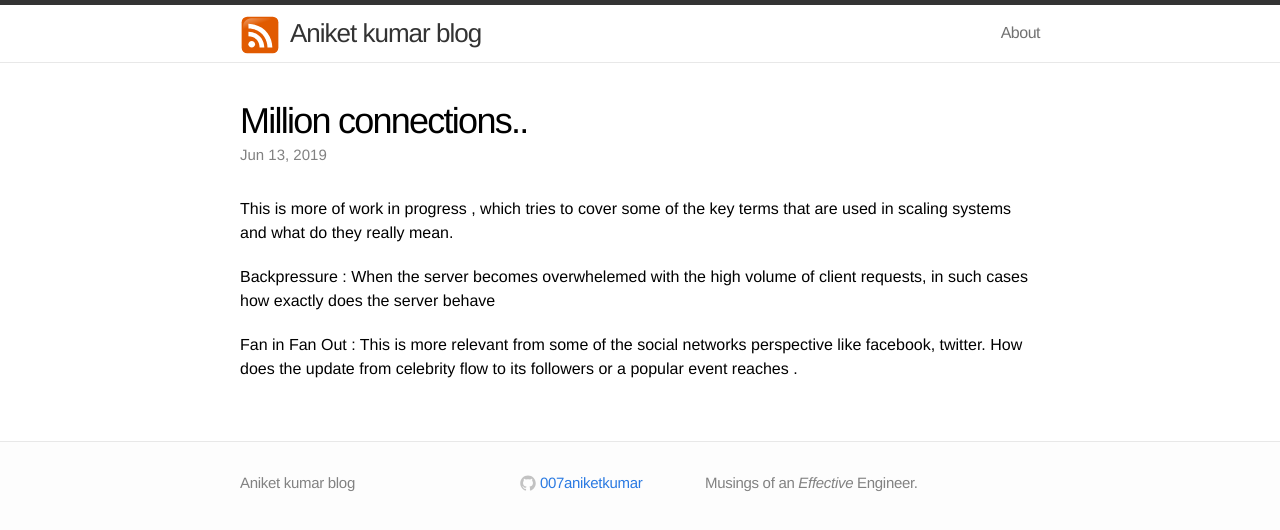
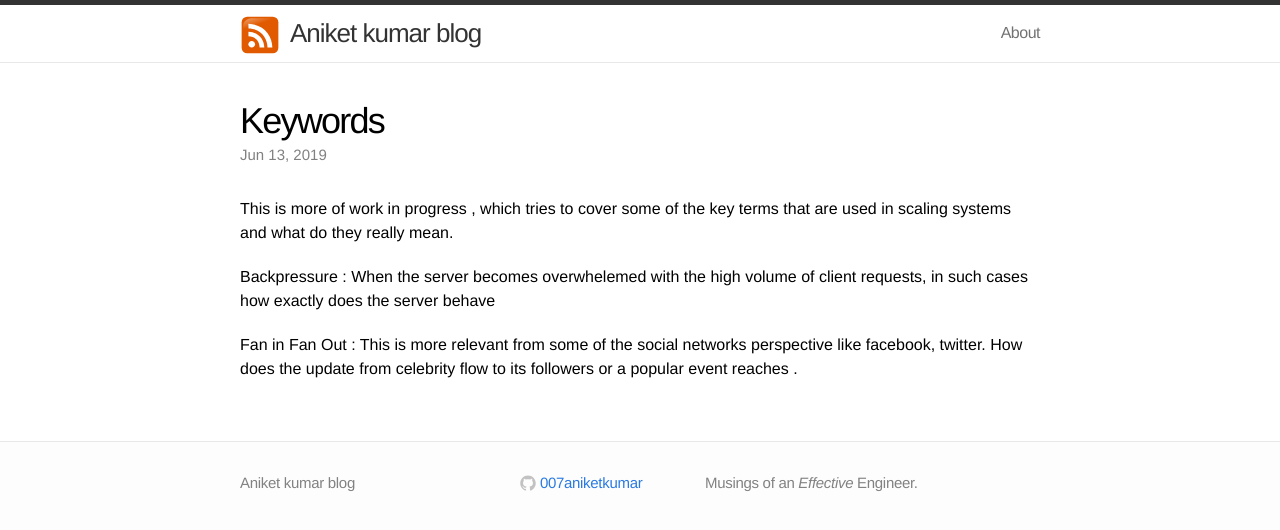
Before and after one commit to 007aniketkumar/007aniketkumarblog.github.io, a Jekyll site: the page built from _posts/2019-07-23-Some_key_words_scaling_system.markdown, in a window 1280 px wide. Shown: the top 530 px of the page. Built offline with Jekyll 4.4.1, drawn with Linux system fonts in a browser that asks for light colours.

Commit message:
Update 2019-07-23-Some_key_words_scaling_system.markdown

```diff
--- a/_posts/2019-07-23-Some_key_words_scaling_system.markdown
+++ b/_posts/2019-07-23-Some_key_words_scaling_system.markdown
@@ -1,7 +1,7 @@
 ---
 layout: post
 comments: false
-title:  "Million connections.."
+title:  "Keywords"
 excerpt: ""
 date:   2019-06-13 11:00:00
 published: true
```
